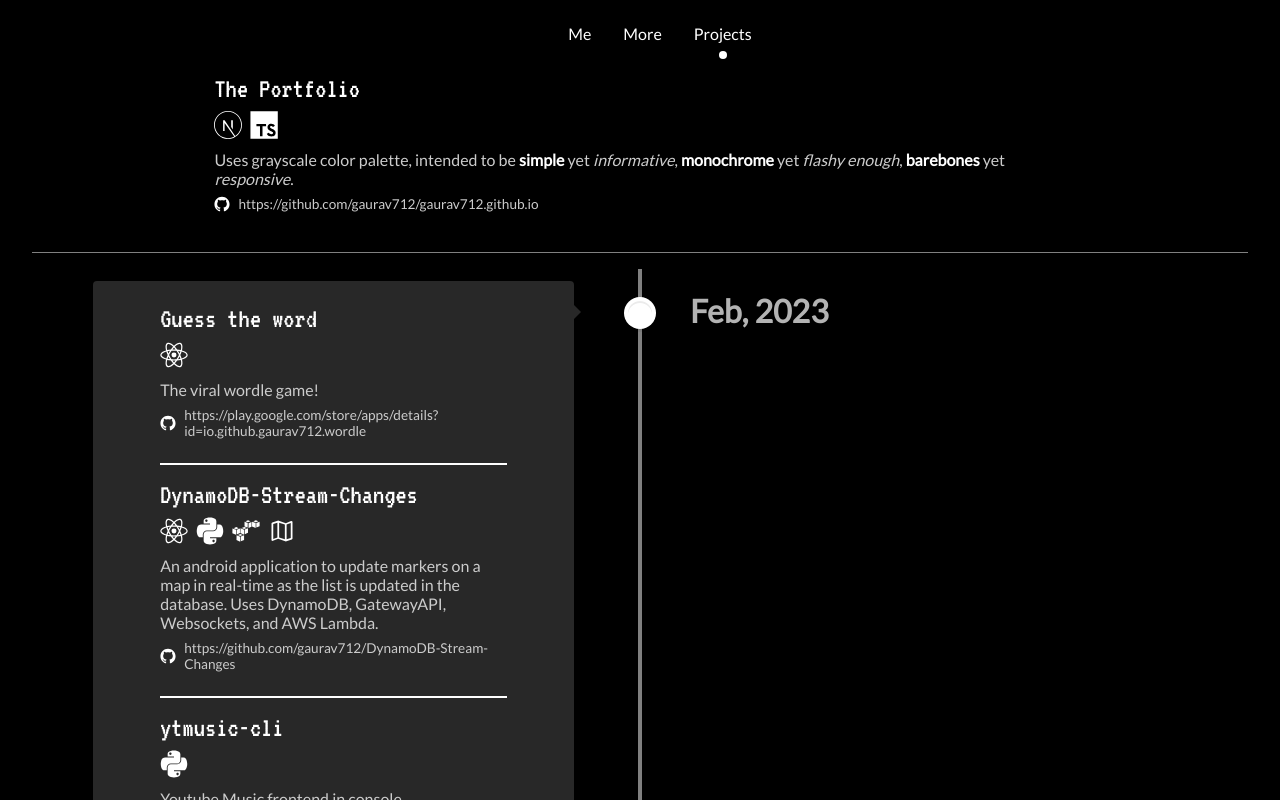
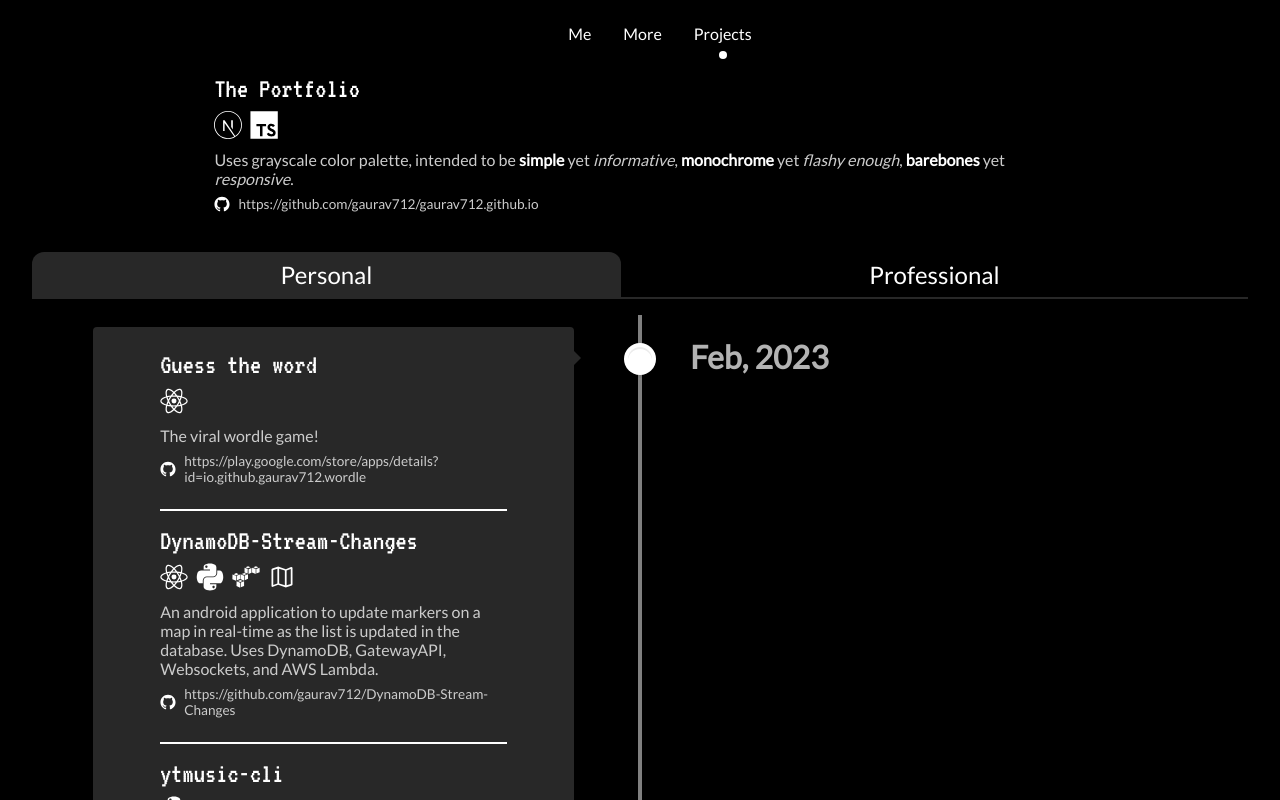
Before and after one commit to gaurav712/gaurav712.github.io, a Next.js app: page /projects in a window 1280 px wide. Shown: the top 800 px of the page. Built offline with nearby package versions, Linux system fonts and the light colour scheme.

Commit message:
add project types tab switcher

```diff
--- /dev/null
+++ b/data/projects/corporate.ts
@@ -0,0 +1,15 @@
+import { IProjectsList } from "../types";
+
+const projects: IProjectsList = {
+  "Nov, 2021": [
+    {
+      name: "SIPFund",
+      techUsed: ["react_native"],
+      description: "An app to invest in stocks and mutual funds.",
+      sourceUrl:
+        "https://play.google.com/store/apps/details?id=com.octrax.sipfund&gl=US",
+    },
+  ],
+};
+
+export default projects;
--- /dev/null
+++ b/data/projects/index.ts
@@ -0,0 +1,10 @@
+import personalProjects from "./personal";
+import corporateProjects from "./corporate";
+import { IProjectsData } from "../types";
+
+export const projectTypes = ["Personal", "Professional"];
+
+export const projects: IProjectsData = {
+  Personal: personalProjects,
+  Professional: corporateProjects,
+};
--- a/data/projects.ts
+++ b/data/projects/personal.ts
@@ -1,4 +1,4 @@
-import { IProjectsList } from "./types";
+import { IProjectsList } from "../types";
 
 const projects: IProjectsList = {
   "Feb, 2023": [
--- a/data/types.ts
+++ b/data/types.ts
@@ -15,3 +15,7 @@ interface IProject {
 export interface IProjectsList {
   [key: string]: IProject[];
 }
+
+export interface IProjectsData {
+  [key: string]: IProjectsList;
+}
--- a/pages/projects/index.tsx
+++ b/pages/projects/index.tsx
@@ -1,7 +1,7 @@
 import Head from "next/head";
-import { CSSProperties, useRef } from "react";
+import { CSSProperties, useRef, useState } from "react";
 import NavBar from "../../components/NavBar";
-import ProjectsList from "../../data/projects";
+import { projects, projectTypes } from "../../data/projects";
 import Icons from "../../data/icons";
 import styles from "./styles.module.css";
 import {
@@ -35,6 +35,11 @@ const timelineStyles: { [key: string]: CSSProperties } = {
 
 const Projects = () => {
   const selectedItem = useRef("Projects");
+  const [activeTab, setActiveTab] = useState<string>(projectTypes[0]);
+
+  const handleTabTitleClicked = (title: string) => {
+    setActiveTab(title);
+  };
 
   return (
     <>
@@ -82,9 +87,22 @@ const Projects = () => {
               </div>
             </div>
           </div>
+          <div className={styles.tabBar}>
+            {projectTypes.map((type, key) => (
+              <span
+                key={key}
+                className={`${styles.tabTitle} ${
+                  type === activeTab ? styles.tabTitleActive : ""
+                }`}
+                onClick={() => handleTabTitleClicked(type)}
+              >
+                {type}
+              </span>
+            ))}
+          </div>
           <div className={styles.projectsList}>
             <VerticalTimeline animate={false} lineColor="grey">
-              {Object.keys(ProjectsList).map((month, index) => (
+              {Object.keys(projects[activeTab]).map((month, index) => (
                 <VerticalTimelineElement
                   key={index}
                   date={`${month}`}
@@ -94,7 +112,7 @@ const Projects = () => {
                   dateClassName={styles.timelineDate}
                 >
                   <>
-                    {ProjectsList[month].map((item, key) => (
+                    {projects[activeTab][month].map((item, key) => (
                       <div key={key} className={styles.projectInfoContainer}>
                         <div className={styles.projectTitle}>{item.name}</div>
                         <div className={styles.additionalInfo}>
--- a/pages/projects/styles.module.css
+++ b/pages/projects/styles.module.css
@@ -2,10 +2,28 @@
   padding: 0 1.5rem;
 }
 
+.tabBar {
+  margin-top: 2.5rem;
+  display: flex;
+  justify-content: space-evenly;
+}
+
+.tabTitle {
+  flex-grow: 1;
+  padding: 0.5rem;
+  font-size: 1.25rem;
+  cursor: pointer;
+  text-align: center;
+}
+
+.tabTitleActive {
+  background-color: #282828;
+  border-radius: 0.75rem 0.75rem 0 0;
+}
+
 .projectsList {
-  border-top: 1px solid gray;
+  border-top: 2px solid #282828;
   display: flex !important;
-  margin-top: 2.5rem;
   padding-top: 1rem;
 }
 
@@ -108,6 +126,10 @@
     margin: 0 auto;
   }
 
+  .tabTitle {
+    font-size: 1.5rem;
+  }
+
   .projectsList {
     display: grid;
     grid-template-columns: 1fr 1fr;
```
